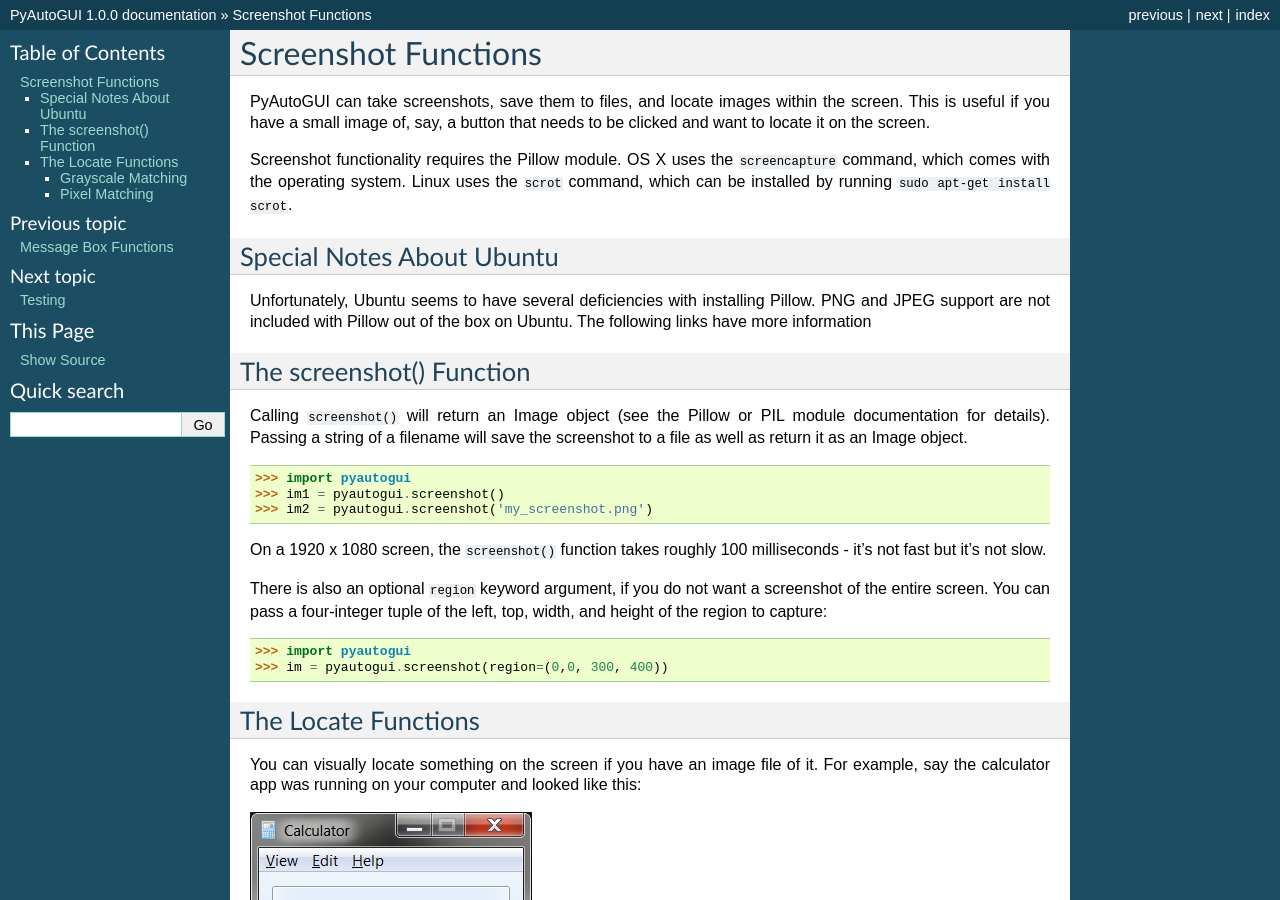
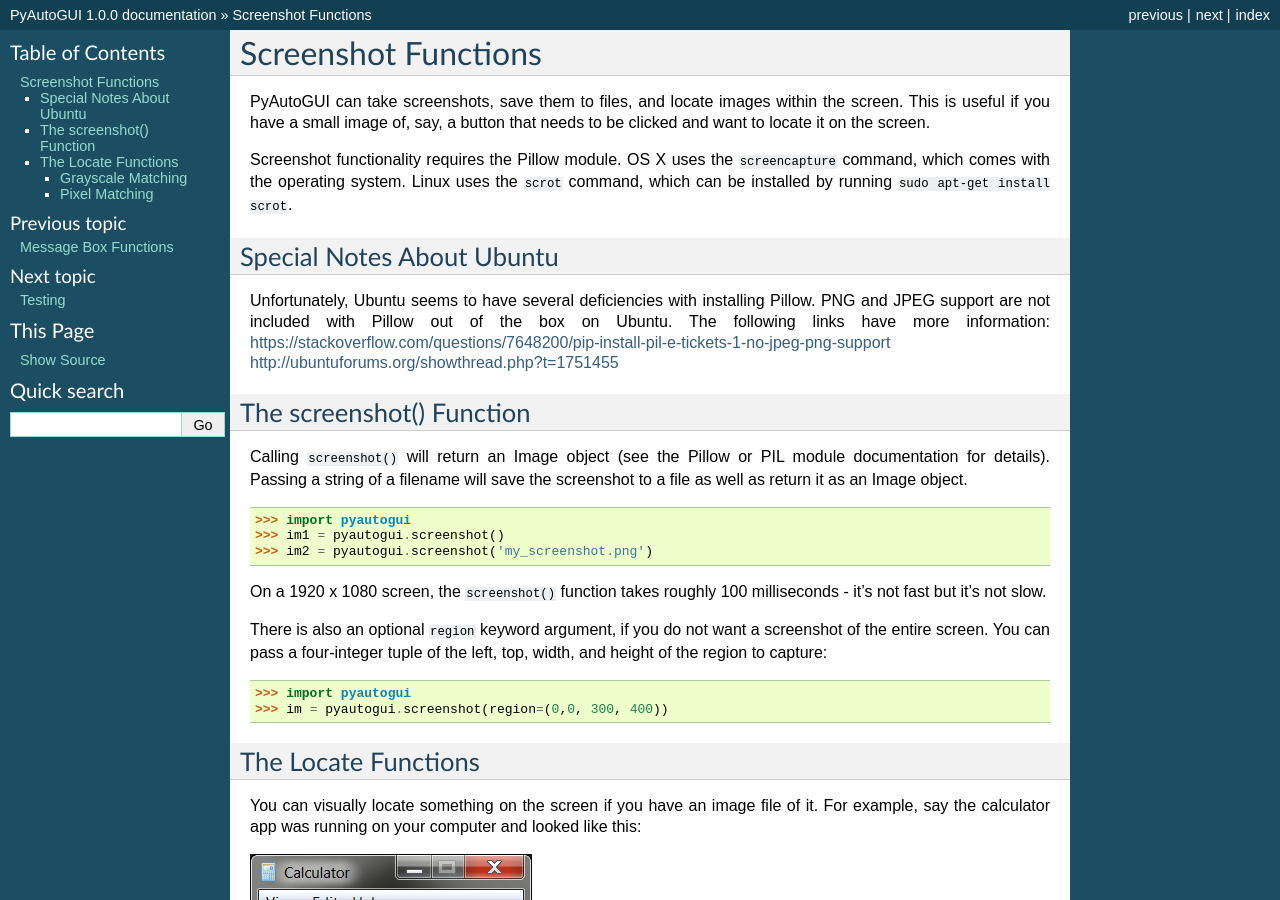
Before and after one commit to asweigart/pyautogui, a Sphinx documentation site: the page built from docs/screenshot.rst, in a window 1280 px wide and 900 px high. Built offline with Sphinx 7.4.7, drawn with Linux system fonts in a browser that asks for light colours; some of the changed lines change nothing that is shown; some of the changed text lies outside the part shown.

Commit message:
Update screenshot.rst
Added missing links in "Special Notes About Ubuntu" section.
Fixed description of locate behavior (look to the right and then down).

```diff
--- a/docs/screenshot.rst
+++ b/docs/screenshot.rst
@@ -11,7 +11,9 @@
 Special Notes About Ubuntu
 ==========================
 
-Unfortunately, Ubuntu seems to have several deficiencies with installing Pillow. PNG and JPEG support are not included with Pillow out of the box on Ubuntu. The following links have more information
+Unfortunately, Ubuntu seems to have several deficiencies with installing Pillow. PNG and JPEG support are not included with Pillow out of the box on Ubuntu. The following links have more information:
+https://stackoverflow.com/questions/7648200/pip-install-pil-e-tickets-1-no-jpeg-png-support
+http://ubuntuforums.org/showthread.php?t=1751455
 
 The screenshot() Function
 =========================
@@ -61,7 +63,7 @@
 
 On a 1920 x 1080 screen, the locate function calls take about 1 or 2 seconds. This may be too slow for action video games, but works for most purposes and applications.
 
-There are several "locate" functions. They all start looking at the top-left corner of the screen (or image) and look to the left and then down. The arguments can either be a
+There are several "locate" functions. They all start looking at the top-left corner of the screen (or image) and look to the right and then down. The arguments can either be a
 
 - `locateOnScreen(image, grayscale=False)` - Returns (left, top, width, height) coordinate of first found instance of the `image` on the screen. Returns None if not found on the screen.
 
```
